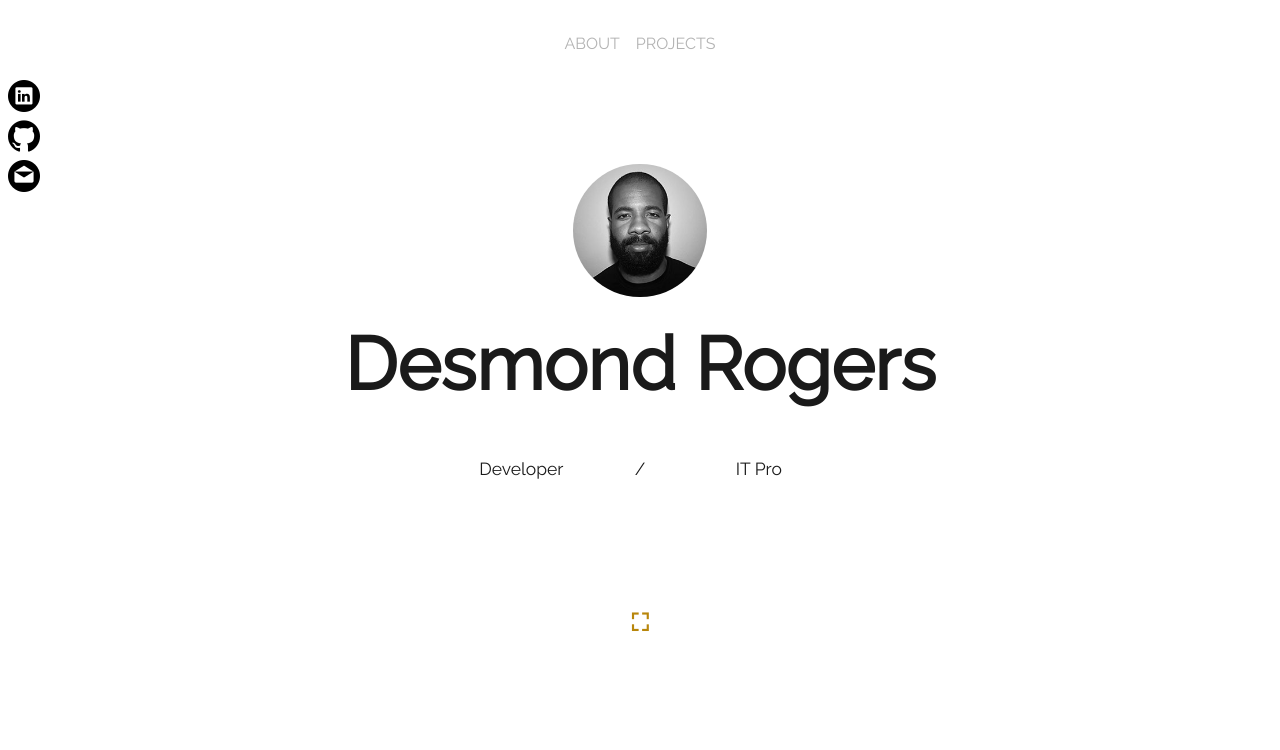
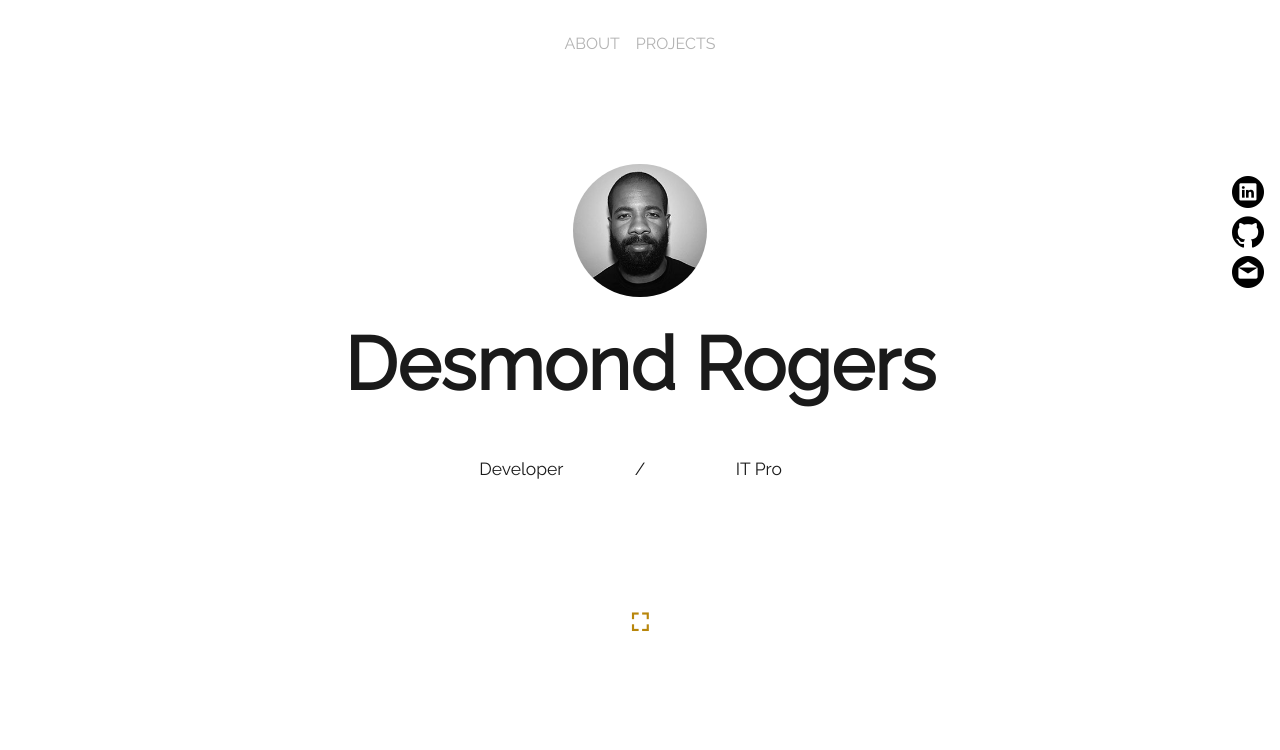
Before and after one commit to desrogers/Portfolio, a plain HTML site: page index.html in a window 1280 px wide. Shown: the top 750 px of the page. Drawn offline with nearby package versions, Linux system fonts and the light colour scheme.

Commit message:
Fix social links

```diff
--- a/assets/css/style.css
+++ b/assets/css/style.css
@@ -57,8 +57,9 @@ div.card i.fas {
 
 div#social-bar {
   position: fixed;
-  left: 0.5rem;
-  top: 5rem;
+  right: 1rem;
+  z-index: 1;
+  top: 11rem;
 }
 
 div#social-bar a:not(:last-child) {
```
